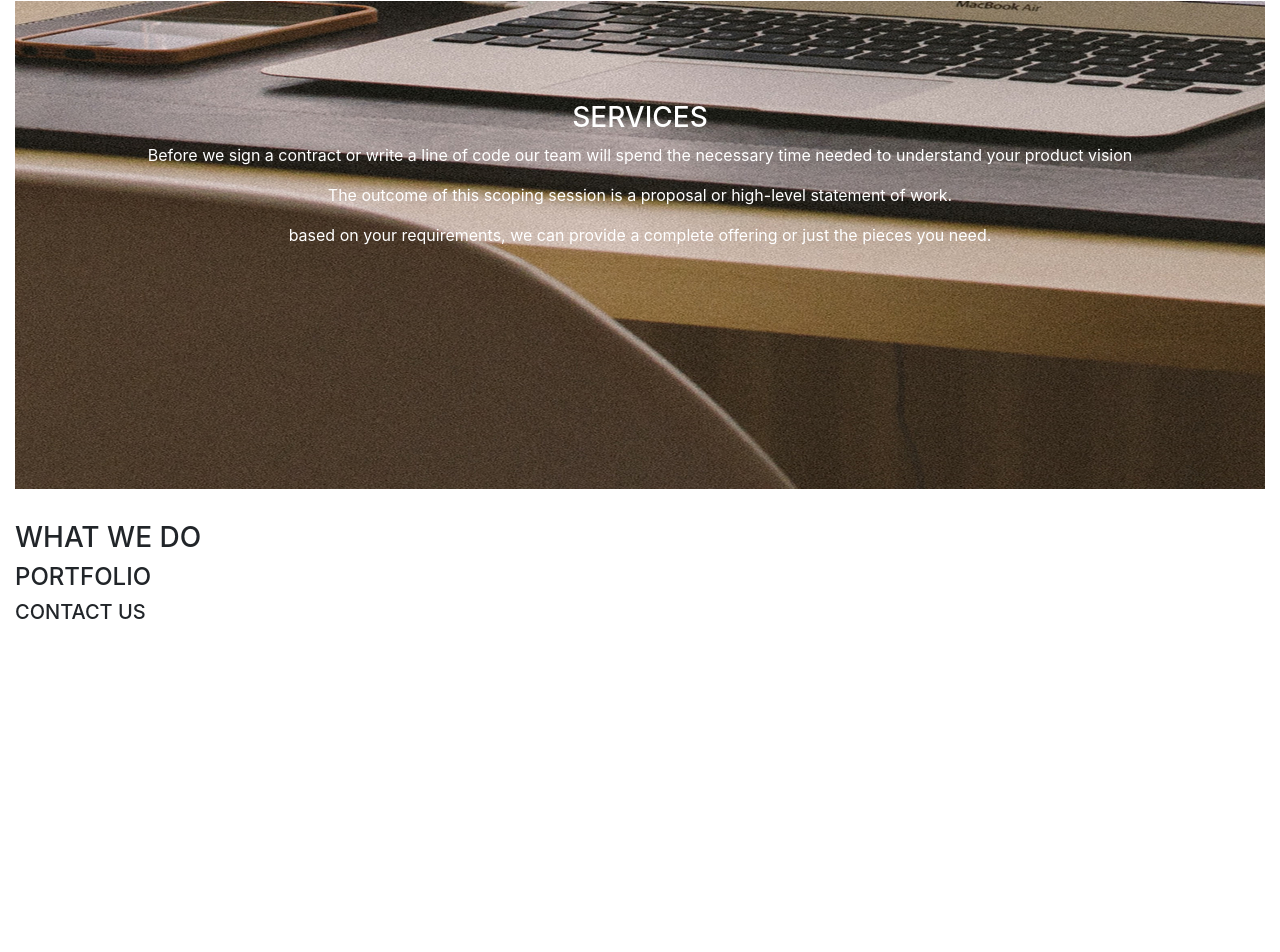
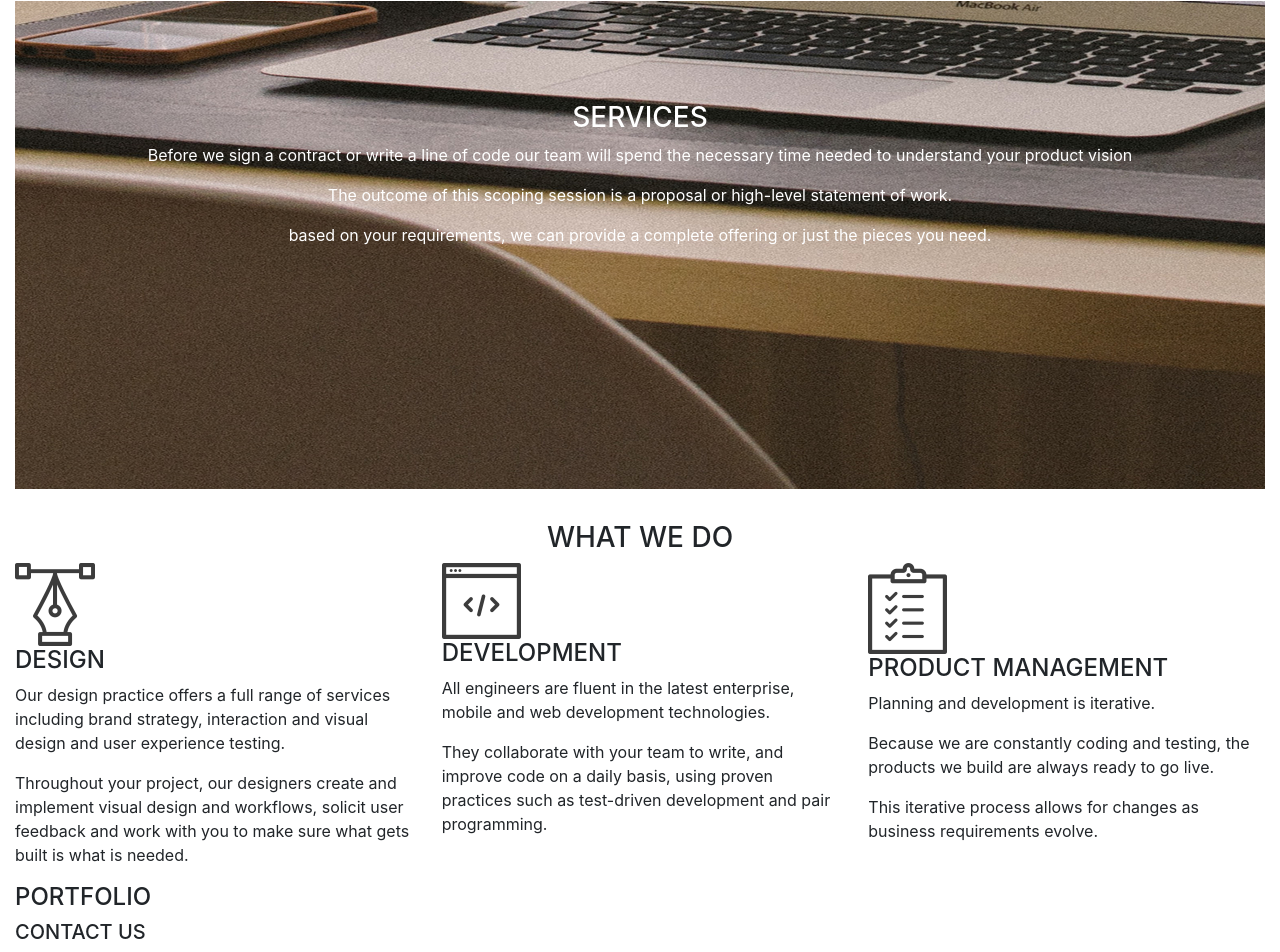
Before and after one commit to Evan-cell/project3, a plain HTML site: page index.html in a window 1280 px wide. Shown: the part 1129-2081 px from the top of the page. Before the commit the page ends 1761 px from the top, so only its background shows below. Drawn offline with Linux system fonts and the light colour scheme.

Commit message:
styled what we do

```diff
--- a/css/styles.css
+++ b/css/styles.css
@@ -29,3 +29,7 @@
      background-repeat: no-repeat;
      padding: 8%;
  }
+
+ #h3 {
+     text-align: center;
+ }
--- a/index.html
+++ b/index.html
@@ -33,8 +33,28 @@
             <p>based on your requirements, we can provide a complete offering or just the pieces you need.</p>
         </div>
         <div>
-            <h3>WHAT WE DO</h3>
-
+            <h3 id="h3">WHAT WE DO</h3>
+            <div class="row">
+                <div class="col-4">
+                    <img src="Images/design_icon.png" alt="Design">
+                    <h4>DESIGN</h4>
+                    <p>Our design practice offers a full range of services including brand strategy, interaction and visual design and user experience testing.</p>
+                    <p>Throughout your project, our designers create and implement visual design and workflows, solicit user feedback and work with you to make sure what gets built is what is needed.</p>
+                </div>
+                <div class="col-4">
+                    <img src="Images/dev_icon.png" alt="development">
+                    <h4>DEVELOPMENT</h4>
+                    <p>All engineers are fluent in the latest enterprise, mobile and web development technologies.</p>
+                    <p>They collaborate with your team to write, and improve code on a daily basis, using proven practices such as test-driven development and pair programming.</p>
+                </div>
+                <div class="col-4">
+                    <img src="Images/product_icon.png" alt="Product management">
+                    <h4>PRODUCT MANAGEMENT</h4>
+                    <p>Planning and development is iterative.</p>
+                    <p>Because we are constantly coding and testing, the products we build are always ready to go live.</p>
+                    <p>This iterative process allows for changes as business requirements evolve.</p>
+                </div>
+            </div>
         </div>
         <div>
             <h4>PORTFOLIO</h4>
```
Also changed, not shown: Images/design_icon.png (added), Images/dev_icon.png (added), Images/product_icon.png (added).
